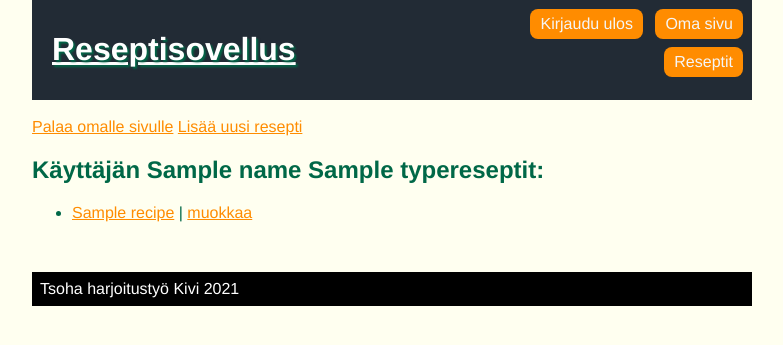
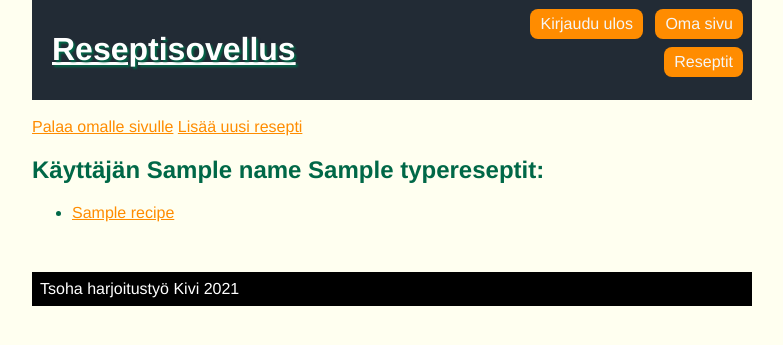
Before and after one commit to kivik-beep/Reseptisovellus, a Flask app: template templates/users_recipes.html in a window 1280 px wide. Shown: the top 345 px of the page, without its empty margins (248-1031 px from the left). Run offline with Flask 2, Linux system fonts and the light colour scheme; the visitor is signed in with stand-in values (Sample User, id 1); the template is opened without the code that fills it: most values are stand-ins (such as "Sample title", 1, 10 or a date in 2020).

Commit message:
Remove recipe modifying from favorites

```diff
--- a/templates/users_recipes.html
+++ b/templates/users_recipes.html
@@ -6,7 +6,7 @@
 <h2>Käyttäjän {{ name }} {{ type }}reseptit:</h2>
 <ul>
     {% for r in recipes %}
-    <li><a href="/recipe/{{ r.id }}">{{ r.name }}</a> | <a href="/modify/{{ r.id }}"> muokkaa </a>
+    <li><a href="/recipe/{{ r.id }}">{{ r.name }}</a> {% if type == lisäämät %} | <a href="/modify/{{ r.id }}"> muokkaa </a> {% endif %}
     {% endfor %}
     </ul>
 <p>
```
